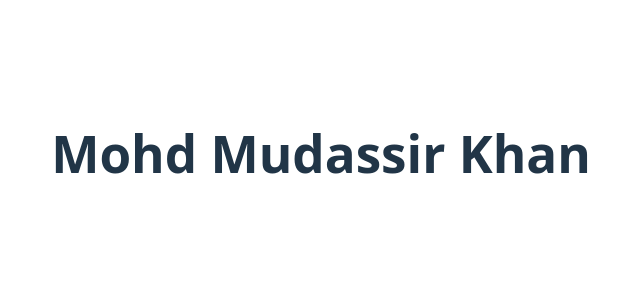
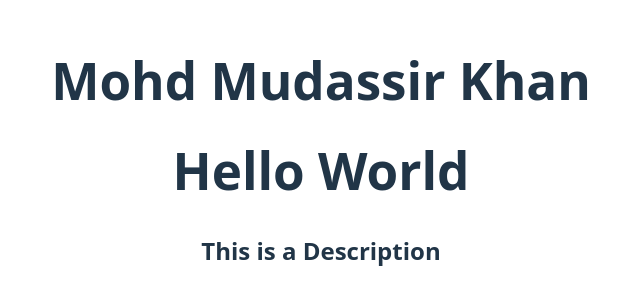
Before and after one commit to Mudassar123khan/LearningReact, a React (Vite) app in the folder react-app/: page / in a window 1280 px wide. Shown: the part 247-552 px from the top of the page, without its empty margins (319-959 px from the left). Built offline with nearby package versions, Linux system fonts and the light colour scheme.

Commit message:
Learned to write and render multiple components in the same file

```diff
--- a/react-app/src/App.jsx
+++ b/react-app/src/App.jsx
@@ -1,7 +1,26 @@
 import './App.css';
 
+//Title component
+function Title(){
+  return (
+    <h1>Hello World</h1>
+  );
+}
+
+//Description component
+function Description(){
+  return (
+    <h2>This is a Description</h2>
+  );
+}
 function App() {
-  return <h1>Mohd Mudassir Khan</h1>;
+  return (
+    <div>
+      <h1>Mohd Mudassir Khan</h1>
+      <Title/>
+      <Description/>
+    </div>
+  );
 }
 
 export default App
```
